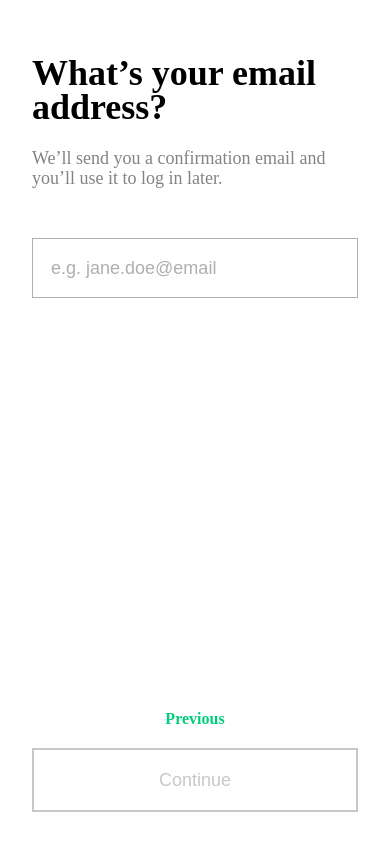
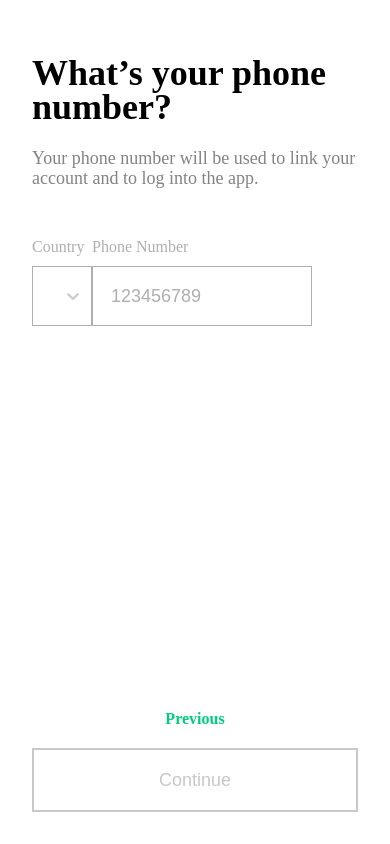
Before and after one commit to voxivoid/iban-wallet-challenge, a Next.js app: page /profile in a window 390 px wide. Built offline with nearby package versions, Linux system fonts and the light colour scheme; a web font is replaced by a local one.

Commit message:
feat: started FormPhoneNumber

```diff
--- /dev/null
+++ b/components/Column.jsx
@@ -0,0 +1,6 @@
+import styled from "styled-components";
+
+export default styled.div`
+  display: flex;
+  flex-direction: column;
+`;
--- /dev/null
+++ b/components/FormPhoneNumber.jsx
@@ -0,0 +1,86 @@
+import React from "react";
+import PropTypes from "prop-types";
+import styled from "styled-components";
+
+import Row from "./Row";
+import Form from "./Form";
+import Input from "./Input";
+import Select from "./Select";
+
+
+const CustomRow = styled(Row)`
+  align-items: start;
+`;
+
+const CustomInput = styled(Input)`
+  max-width: 220px;
+`;
+
+const CustomSelect = styled(Select)`
+  max-width: 120px;
+
+  @media(min-width: 551px) {
+    margin-right: 20px;
+  }
+`;
+
+export default class FormEmail extends React.Component {
+  constructor(props) {
+    super(props);
+
+    this.state = {
+      countryCode: null,
+      phoneNumber: "",
+      countryCodes: [
+        {
+          value: "+351",
+          label: "+351 Portugal",
+        },
+        {
+          value: "+34",
+          label: "+34 Spain",
+        },
+      ],
+    };
+  }
+
+  onChangeCountryCode = (event) => {
+    this.setState({ countryCode: event.target.value }, this.validateForm);
+  }
+
+  onChangePhoneNumber = (event) => {
+    this.setState({ phoneNumber: event.target.value }, this.validateForm);
+  }
+
+  isPhoneNumberValid = () => {
+    const { phoneNumber } = this.state;
+    return phoneNumber.length === 9;
+  }
+
+  isCountryCodeValid = () => {
+    const { countryCode } = this.state;
+    return !!countryCode;
+  }
+
+  validateForm = () => {
+    const { setFormValidState } = this.props;
+    setFormValidState(this.isPhoneNumberValid() && this.isCountryCodeValid());
+  }
+
+  render() {
+    const { phoneNumber, countryCode, countryCodes } = this.state;
+
+    return (
+      <Form title="What’s your phone number?" subTitle="Your phone number will be used to link your account and to log into the app.">
+        <CustomRow>
+          <CustomSelect instanceId="countryCode" label="Country" value={countryCode} options={countryCodes} onChange={this.onChangeCountryCode} isValid={this.isCountryCodeValid()} />
+          <CustomInput label="Phone Number" type="text" placeholder="123456789" value={phoneNumber} onChange={this.onChangePhoneNumber} isValid={this.isCountryCodeValid()} />
+        </CustomRow>
+      </Form>
+    );
+  }
+}
+
+FormEmail.propTypes = {
+  setFormValidState: PropTypes.func.isRequired,
+};
--- a/components/Input.jsx
+++ b/components/Input.jsx
@@ -1,6 +1,18 @@
 import React from "react";
 import PropTypes from "prop-types";
 import styled from "styled-components";
+
+import Column from "./Column";
+
+const CustomColumn = styled(Column)`
+  flex-direction: column-reverse;
+`;
+
+const Label = styled.label`
+  color: #afafaf;
+  transition: all .2s ease;
+  margin-bottom: 10px;
+`;
 
 const CustomInput = styled.input`
   border: 1px solid ${props => (props.isValid ? "#00ce7c" : "#afafaf")};
@@ -9,16 +21,37 @@ const CustomInput = styled.input`
   font-size: 18px;
   padding: 0 18px;
   box-sizing: border-box;
+  transition: all .2s ease;
 
   &::placeholder {
     color: #afafaf;
   }
+
+  &:focus{
+    border: 1px solid ${props => (props.isValid ? "#00ce7c" : "#0a0f35")};
+
+    & + ${Label} {
+      color: #0a0f35;
+    }
+  }
 `;
 
 export default function Input(props) {
-  return <CustomInput {...props} />;
+  const { label } = props;
+
+  return (
+    <CustomColumn>
+      <CustomInput {...props} />
+      {label && <Label>{label}</Label>}
+    </CustomColumn>
+  );
 }
 
 Input.propTypes = {
+  label: PropTypes.string,
   isValid: PropTypes.bool.isRequired,
 };
+
+Input.defaultProps = {
+  label: null,
+};
--- /dev/null
+++ b/components/Select.jsx
@@ -0,0 +1,92 @@
+import React from "react";
+import PropTypes from "prop-types";
+import styled from "styled-components";
+import ReactSelect from "react-select";
+
+import Column from "./Column";
+
+const CustomColumn = styled(Column)`
+  flex-direction: column-reverse;
+`;
+
+const Label = styled.label`
+  color: #afafaf;
+  transition: all .2s ease;
+  margin-bottom: 10px;
+`;
+
+const CustomSelect = styled(ReactSelect)`
+  font-family: Circular Std;
+
+  & > div {
+    padding: 0;
+  }
+
+  .react-select__control {
+    border: 1px solid ${props => (props.isValid ? "#00ce7c" : "#afafaf")};
+    height: 60px;
+    border-radius: 0;
+  }
+  .react-select__control--is-focused {
+    box-shadow: none;
+
+    &, &:hover {
+      border: 1px solid ${props => (props.isValid ? "#00ce7c" : "#0a0f35")};
+    }
+  }
+
+  .react-select__value-container {
+    border: 0;
+  }
+
+  .react-select__indicator-separator {
+    display: none;
+  }
+
+  .react-select_menu{
+    color: #838383;
+    border: 1px solid #0a0f35;
+    width: 360px;
+  }
+`;
+
+const customStyles = {
+  menu: () => ({
+    color: "#838383",
+    border: "1px solid #0a0f35",
+    width: "360px",
+  }),
+};
+
+export default function Select(props) {
+  const { label } = props;
+
+  // setTimeout(() => { debugger; }, 5000);
+
+  return (
+    <CustomColumn>
+      <CustomSelect styles={customStyles} classNamePrefix="react-select" {...props} />
+      {label && <Label>{label}</Label>}
+    </CustomColumn>
+  );
+}
+
+Select.propTypes = {
+  label: PropTypes.string,
+  placeholder: PropTypes.string,
+  value: PropTypes.shape({
+    value: PropTypes.string,
+    label: PropTypes.string,
+  }),
+  options: PropTypes.arrayOf(PropTypes.shape({
+    value: PropTypes.string.isRequired,
+    label: PropTypes.string.isRequired,
+  })).isRequired,
+  isValid: PropTypes.bool.isRequired,
+};
+
+Select.defaultProps = {
+  label: null,
+  placeholder: null,
+  value: "",
+};
--- a/package.json
+++ b/package.json
@@ -18,6 +18,7 @@
     "prop-types": "^15.6.2",
     "react": "^16.6.3",
     "react-dom": "^16.6.3",
+    "react-select": "^2.1.2",
     "styled-components": "^4.1.2"
   },
   "devDependencies": {
--- a/pages/profile.jsx
+++ b/pages/profile.jsx
@@ -2,6 +2,7 @@ import React from "react";
 import styled from "styled-components";
 
 import FormEmail from "../components/FormEmail";
+import FormPhoneNumber from "../components/FormPhoneNumber";
 import NavigationButtons from "../components/NavigationButtons";
 
 const ProfileWrapper = styled.div`
@@ -30,7 +31,8 @@ export default class Profile extends React.Component {
     const { isFormValid } = this.state;
     return (
       <ProfileWrapper>
-        <FormEmail setFormValidState={this.setFormValidState} />
+        <FormPhoneNumber setFormValidState={this.setFormValidState} />
+        {/* <FormEmail setFormValidState={this.setFormValidState} /> */}
         <NavigationButtons continueDisabled={!isFormValid} />
       </ProfileWrapper>
     );
```
Also changed, not shown: 1 other file (tests, documents, lock files or other folders).
